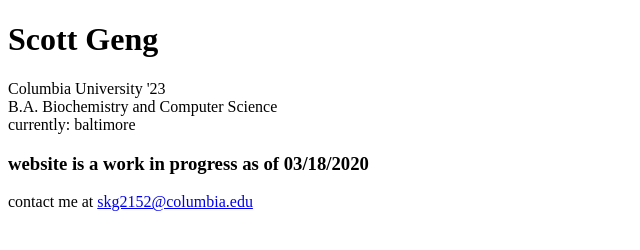
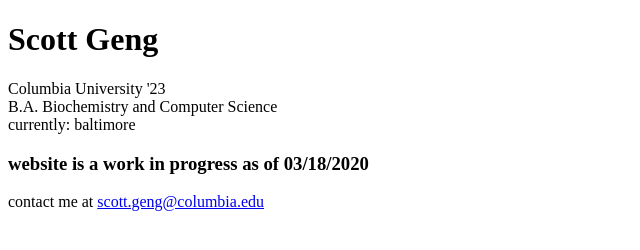
Before and after one commit to scottgeng00/scottgeng00.github.io, a plain HTML site: page index.html in a window 1280 px wide. Shown: the full height of the page, 0-640 px from the left. Drawn offline with Linux system fonts and the light colour scheme.

Commit message:
Update index.html

```diff
--- a/index.html
+++ b/index.html
@@ -16,7 +16,7 @@
  </div>
  <div>
  <h3>website is a work in progress as of 03/18/2020</h3>
-contact me at <a href="mailto:skg2152@columbia.com">skg2152@columbia.edu</a>
+contact me at <a href="mailto:scott.geng@columbia.com">scott.geng@columbia.edu</a>
  </div>
 </body>
 </html>
```
